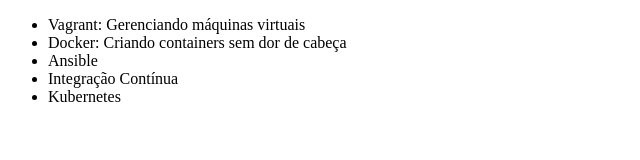
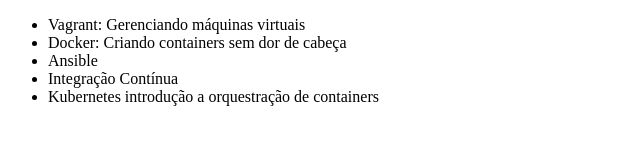
Before and after one commit to henrique-wj/cursoalura, a plain HTML site: page index.html in a window 1280 px wide. Shown: the whole page, without its empty margins (0-640 px from the left). Drawn offline with Linux system fonts and the light colour scheme.

Commit message:
Alterando o nome do curso de Kubernetes

```diff
--- a/index.html
+++ b/index.html
@@ -10,7 +10,7 @@
         <li>Docker: Criando containers sem dor de cabeça</li>
         <li>Ansible</li>
         <li>Integração Contínua</li>
-	<li>Kubernetes</li>
+	<li>Kubernetes introdução a orquestração de containers</li>
     </ul>
 </body>
 </html>
```
